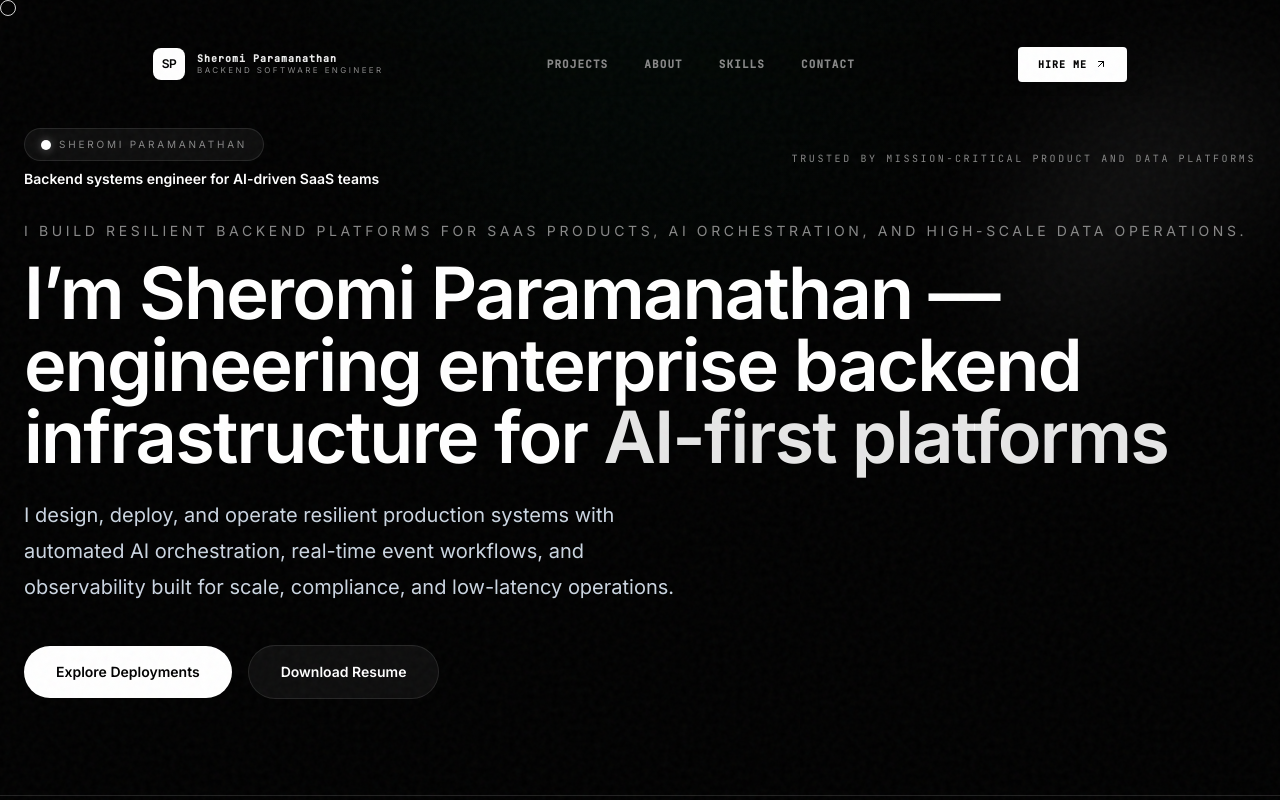
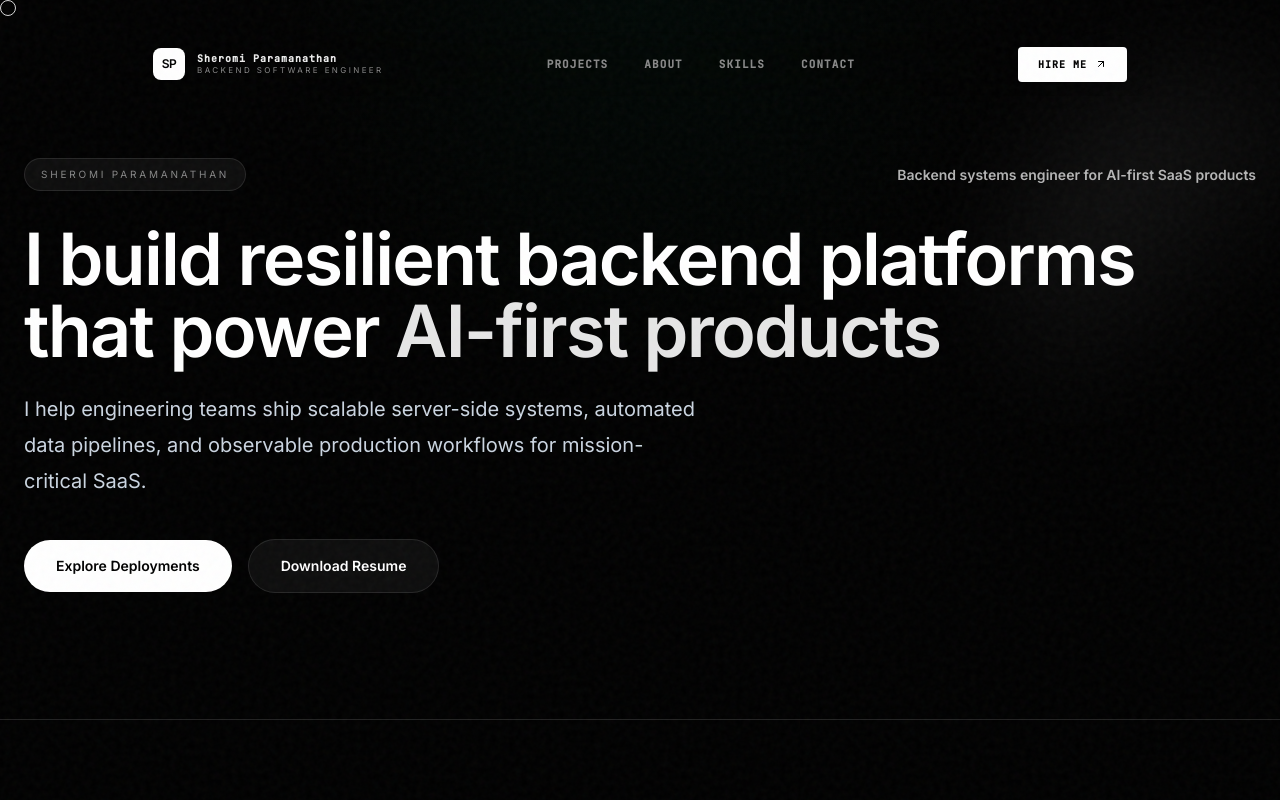
Before and after one commit to SheromiParamanathan/my-sample-portfolio, a Next.js app: page / in a window 1280 px wide. Shown: the top 800 px of the page. Built offline with nearby package versions, Linux system fonts and the light colour scheme.

Commit message:
Updated Portfolio Hero 1

```diff
--- a/components/CreativeHome.tsx
+++ b/components/CreativeHome.tsx
@@ -103,26 +103,20 @@ export function CreativeHome() {
                      className="lg:col-span-12"
                   >
                      <div className="flex flex-col sm:flex-row sm:items-center sm:justify-between gap-4 mb-8">
-                        <div className="space-y-2">
-                           <div className="inline-flex items-center gap-2 rounded-full border border-white/10 bg-white/5 px-4 py-2 text-[10px] uppercase tracking-[0.28em] text-[var(--muted)]">
-                              <span className="h-2.5 w-2.5 rounded-full bg-white shadow-[0_0_10px_rgba(255,255,255,0.35)]" />
-                              Sheromi Paramanathan
-                           </div>
-                           <div className="text-sm font-semibold text-white">Backend systems engineer for AI-driven SaaS teams</div>
+                        <div className="inline-flex items-center gap-2 rounded-full border border-white/10 bg-white/5 px-4 py-2 text-[10px] uppercase tracking-[0.28em] text-[var(--muted)]">
+                           Sheromi Paramanathan
                         </div>
-                        <div className="text-[10px] font-mono uppercase tracking-[0.26em] text-[var(--muted)]">Trusted by mission-critical product and data platforms</div>
+                        <div className="text-sm font-semibold text-white/70">
+                           Backend systems engineer for AI-first SaaS products
+                        </div>
                      </div>
 
-                     <p className="text-sm uppercase tracking-[0.26em] text-[var(--muted)] mb-4">
-                        I build resilient backend platforms for SaaS products, AI orchestration, and high-scale data operations.
-                     </p>
-
                      <h1 className="text-5xl md:text-6xl lg:text-7xl font-bold tracking-tight text-white leading-tight">
-                        I’m Sheromi Paramanathan — engineering enterprise backend infrastructure for <span className="text-white/90">AI-first platforms</span>
+                        I build resilient backend platforms that power <span className="text-white/90">AI-first products</span>
                      </h1>
 
                      <p className="text-xl text-slate-300 max-w-2xl mt-6 leading-9">
-                        I design, deploy, and operate resilient production systems with automated AI orchestration, real-time event workflows, and observability built for scale, compliance, and low-latency operations.
+                        I help engineering teams ship scalable server-side systems, automated data pipelines, and observable production workflows for mission-critical SaaS.
                      </p>
 
                      <div className="mt-10 flex flex-wrap items-center gap-4">
```
